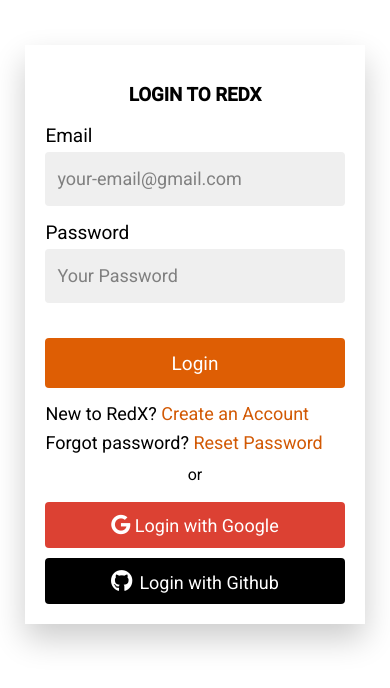
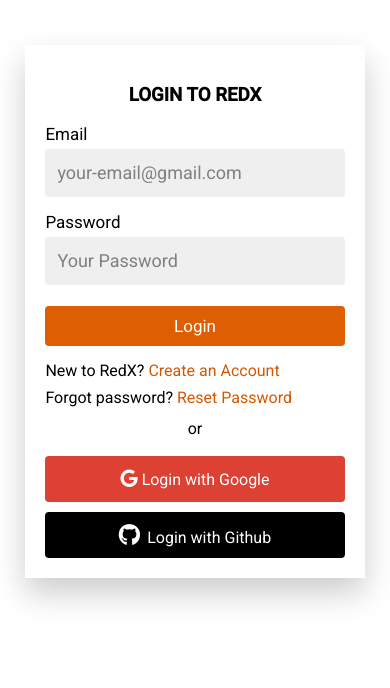
Before and after one commit to uttamsdev/login-register-page, a plain HTML site: page index.html in a window 390 px wide. Drawn offline with Linux system fonts and the light colour scheme.

Commit message:
responsive font adjusted

```diff
--- a/css/stye.css
+++ b/css/stye.css
@@ -122,4 +122,29 @@
     margin: 0 auto;
     padding: 20px;
   }
+  .a,
+  .github-signin,
+  .google-signin{
+    font-size: 16px;
+  }
+  label{
+    font-size: 17px;
+  }
+  .fa-github{
+    font-size: 17px;
+  }
+  .fa-google{
+    font-size: 18px;
+  }
+  .p{
+    font-size: 16px !important;
+  }
+  .login-btn{
+    font-size: 17px;
+    height: 40px;
+    margin-top: 6px;
+  }
+  .login{
+    height: 36px !important;
+  }
 }
```
